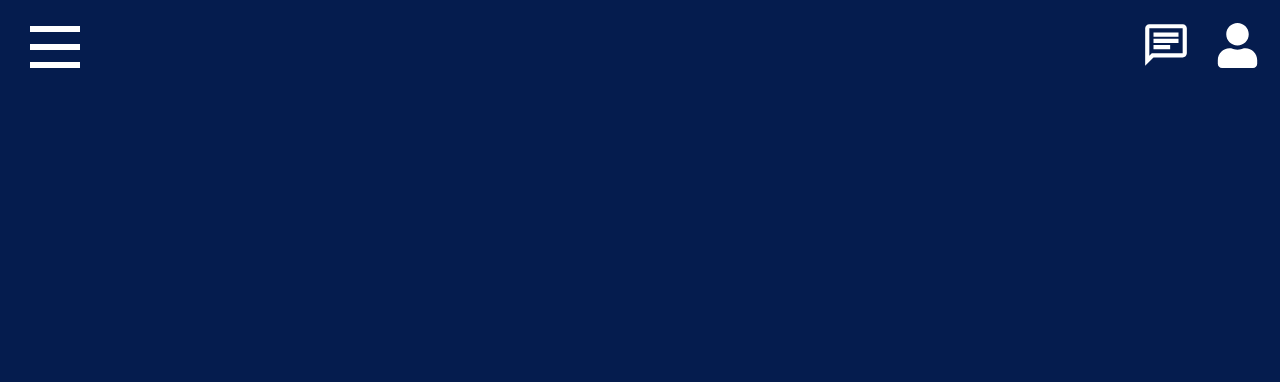
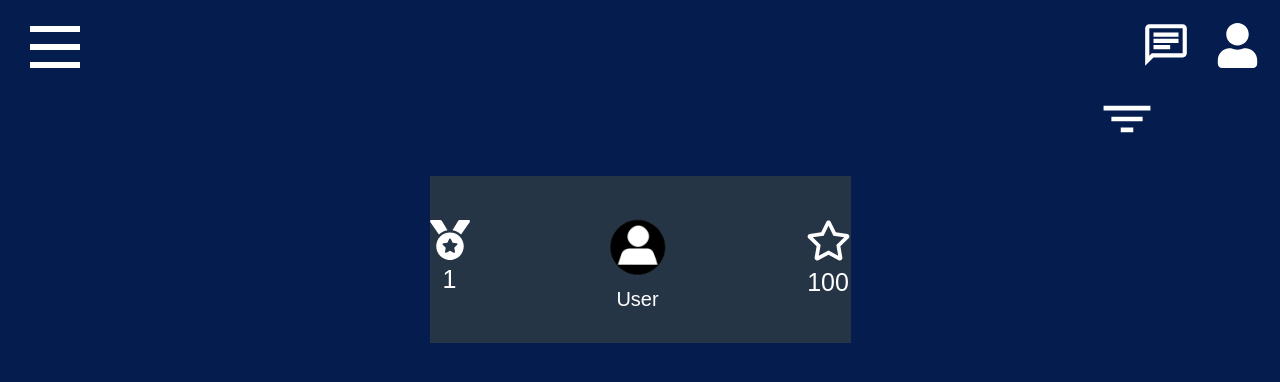
Before and after one commit to MohamadAliHassan/LunchConnect, a React (Vite) app in the folder client/: page /leaderboard in a window 1280 px wide. Before the commit this address had no page. Shown: the top 382 px of the page. Built offline with nearby package versions, Linux system fonts and the light colour scheme.

Commit message:
worked on leaderboard

```diff
--- a/client/src/Sass/main.scss
+++ b/client/src/Sass/main.scss
@@ -14,3 +14,4 @@
 @use "../pages/ProfilePage/ProfilePage" as *;
 @use "../pages/EventsPage/EventsPage" as *;
 @use "../pages/SettingsPage/SettingsPage" as *;
+@use "../pages/LeaderBoardPage/LeaderBoardPage" as *;
--- /dev/null
+++ b/client/src/pages/LeaderBoardPage/LeaderBoardPage.jsx
@@ -0,0 +1,10 @@
+import { LeaderBoardScore } from "./components/LeaderBoardScore";
+export const LeaderBoardPage = () => {
+  return (
+    <>
+      <div className="underline">
+        <LeaderBoardScore />
+      </div>
+    </>
+  );
+};
--- /dev/null
+++ b/client/src/pages/LeaderBoardPage/_LeaderBoardPage.scss
@@ -0,0 +1,50 @@
+@use "../../Sass/abstract/variables" as *;
+.Leaderboard-container {
+  display: flex;
+  flex-direction: column;
+  justify-content: center;
+  align-items: center;
+  width: 100%;
+}
+.filter {
+  display: flex;
+  justify-content: end;
+  width: 80%;
+  cursor: pointer;
+}
+.leaderboard-overlay {
+  background-color: $darkAccent;
+  margin: 2rem 0;
+}
+.leaderboard-desc {
+  display: flex;
+  justify-content: space-evenly;
+  align-items: center;
+  margin: 0 auto;
+}
+.leaderboard-bio {
+  padding: 2rem 8rem;
+  display: flex;
+  justify-content: center;
+  align-items: center;
+  flex-direction: column;
+}
+.icons-fa {
+  display: flex;
+  flex-direction: column;
+  justify-content: center;
+  align-items: center;
+  padding: 10px 0;
+}
+.icons-fa small {
+  margin: 5px 0;
+}
+.leader-score {
+  font-size: 25px;
+}
+.leaderboard-image {
+  width: 5rem;
+}
+.leaderboard-name {
+  font-size: 20px;
+}
--- /dev/null
+++ b/client/src/pages/LeaderBoardPage/components/LeaderBoardScore.jsx
@@ -0,0 +1,35 @@
+import { IoFilterSharp } from "react-icons/io5";
+import { FaMedal } from "react-icons/fa";
+import { FaRegStar } from "react-icons/fa";
+import DummyIMG from "../assets/dummyIMG.png";
+export const LeaderBoardScore = () => {
+  return (
+    <>
+      <div className="Leaderboard-container">
+        <div className="filter">
+          <IoFilterSharp size={50} />
+        </div>
+        <div className="leaderboard-overlay">
+          <div className="leaderboard-desc">
+            <div className="icons-fa">
+              <FaMedal size={40} />
+              <small className="leader-score">1</small>
+            </div>
+            <div className="leaderboard-bio">
+              <img
+                src={DummyIMG}
+                alt="image"
+                className="leaderboard-image"
+              ></img>
+              <small className="leaderboard-name">User</small>
+            </div>
+            <div className="icons-fa">
+              <FaRegStar size={45} />
+              <small className="leader-score">100</small>
+            </div>
+          </div>
+        </div>
+      </div>
+    </>
+  );
+};
--- a/client/src/pages/RegisterPage/components/RegisterForm.jsx
+++ b/client/src/pages/RegisterPage/components/RegisterForm.jsx
@@ -11,7 +11,14 @@ export const RegisterForm = () => {
   async function handleSubmit(e) {
     e.preventDefault();
 
-    console.log("Username: " + username + ", Password: " + password + ", Repeat: " + rptPassword)
+    console.log(
+      "Username: " +
+        username +
+        ", Password: " +
+        password +
+        ", Repeat: " +
+        rptPassword
+    );
     if (password !== rptPassword) {
       alert("Passwords do not match!");
       return;
@@ -29,13 +36,40 @@ export const RegisterForm = () => {
           <h2>Register</h2>
           <div className="form-wrapper">
             <div className="form-control">
-              <input required placeholder="Username" className="reg-input" type="text" value={username} onChange={(e) => {setUsername(e.target.value)}}/>
+              <input
+                required
+                placeholder="Username"
+                className="reg-input"
+                type="text"
+                value={username}
+                onChange={(e) => {
+                  setUsername(e.target.value);
+                }}
+              />
             </div>
             <div className="form-control">
-              <input required placeholder="Password" className="reg-input" type="password" value={password} onChange={(e) => {setPassword(e.target.value)}}/>
+              <input
+                required
+                placeholder="Password"
+                className="reg-input"
+                type="password"
+                value={password}
+                onChange={(e) => {
+                  setPassword(e.target.value);
+                }}
+              />
             </div>
             <div className="form-control">
-              <input required placeholder="Repeat password" className="reg-input" type="password" value={rptPassword} onChange={(e) => {setRptPassword(e.target.value)}}/>
+              <input
+                required
+                placeholder="Repeat password"
+                className="reg-input"
+                type="password"
+                value={rptPassword}
+                onChange={(e) => {
+                  setRptPassword(e.target.value);
+                }}
+              />
             </div>
             <p>Forgot Password?</p>
             <button className="Login-btn" type="submit">
@@ -52,7 +86,7 @@ export const RegisterForm = () => {
             <div className="overlay-3 ">
               <p>
                 Google
-                <FaGoogle style={{ margin: "0 11px" }} />
+                <FaGoogle style={{ margin: "0 10px" }} />
               </p>
             </div>
           </div>
@@ -62,7 +96,8 @@ export const RegisterForm = () => {
               className="bold-txt"
               onClick={() => {
                 navigate("/login");
-              }}>
+              }}
+            >
               Sign in here
             </span>
           </p>
--- a/client/src/pages/index.jsx
+++ b/client/src/pages/index.jsx
@@ -1,4 +1,3 @@
-//Den här filen är avsedd för att exportera färdiga komponenter.
 export { AchievementsPage } from "./AchievementsPage/AchievementsPage";
 export { LandingPage } from "./LandingPage/LandingPage";
 export { LoginPage } from "./LoginPage/LoginPage";
@@ -6,3 +5,4 @@ export { RegisterPage } from "./RegisterPage/RegisterPage";
 export { HomePage } from "./HomePage/HomePage";
 export { ChatPage } from "./ChatPage/ChatPage";
 export { EventsPage } from "./EventsPage/EventsPage";
+export { LeaderBoardPage } from "./LeaderBoardPage/LeaderBoardPage";
--- a/client/src/routes/AllRoutes.jsx
+++ b/client/src/routes/AllRoutes.jsx
@@ -9,10 +9,11 @@ import { NetworkPage } from "../pages/NetworkPage/NetworkPage";
 import { HomePage } from "../pages/HomePage/HomePage";
 import { UserPage } from "../pages/UserPage/UserPage";
 import { EventsPage } from "../pages/EventsPage/EventsPage";
-
 import { ChatPage } from "../pages/ChatPage/ChatPage";
 import { ProfilePage } from "../pages/ProfilePage/ProfilePage";
 import { SettingsPage } from "../pages/SettingsPage/SettingsPage";
+import { LeaderBoardPage } from "../pages/LeaderBoardPage/LeaderBoardPage";
+
 export const AllRoutes = () => {
   return (
     <>
@@ -29,6 +30,7 @@ export const AllRoutes = () => {
         <Route path="/profile" element={<ProfilePage />}></Route>
         <Route path="/add-event" element={<EventsPage />}></Route>
         <Route path="/settings" element={<SettingsPage />}></Route>
+        <Route path="/leaderboard" element={<LeaderBoardPage />}></Route>
       </Routes>
     </>
   );
--- a/client/src/stylesheet/main.css
+++ b/client/src/stylesheet/main.css
@@ -973,4 +973,63 @@ form {
   margin: 0 auto;
   margin-top: 1em;
   margin-bottom: 1em;
+}
+
+.Leaderboard-container {
+  display: flex;
+  flex-direction: column;
+  justify-content: center;
+  align-items: center;
+  width: 100%;
+}
+
+.filter {
+  display: flex;
+  justify-content: end;
+  width: 80%;
+  cursor: pointer;
+}
+
+.leaderboard-overlay {
+  background-color: #263546;
+  margin: 2rem 0;
+}
+
+.leaderboard-desc {
+  display: flex;
+  justify-content: space-evenly;
+  align-items: center;
+  margin: 0 auto;
+}
+
+.leaderboard-bio {
+  padding: 2rem 8rem;
+  display: flex;
+  justify-content: center;
+  align-items: center;
+  flex-direction: column;
+}
+
+.icons-fa {
+  display: flex;
+  flex-direction: column;
+  justify-content: center;
+  align-items: center;
+  padding: 10px 0;
+}
+
+.icons-fa small {
+  margin: 5px 0;
+}
+
+.leader-score {
+  font-size: 25px;
+}
+
+.leaderboard-image {
+  width: 5rem;
+}
+
+.leaderboard-name {
+  font-size: 20px;
 }/*# sourceMappingURL=main.css.map */
```
Also changed, not shown: client/src/pages/LeaderBoardPage/assets/dummyIMG.png (added), 1 other file (tests, documents, lock files or other folders).
